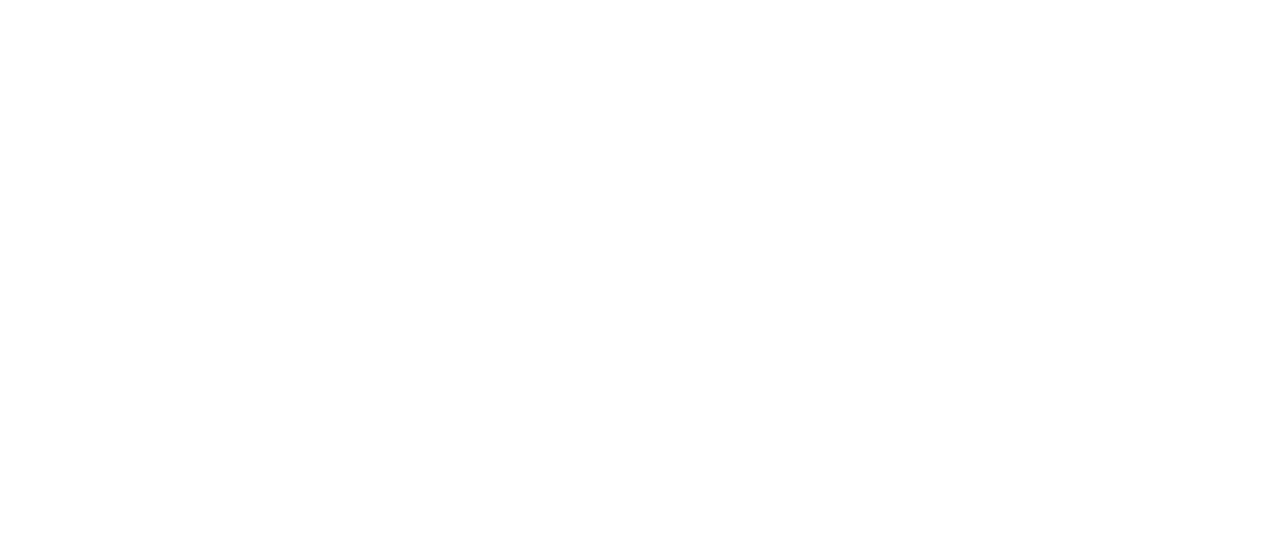
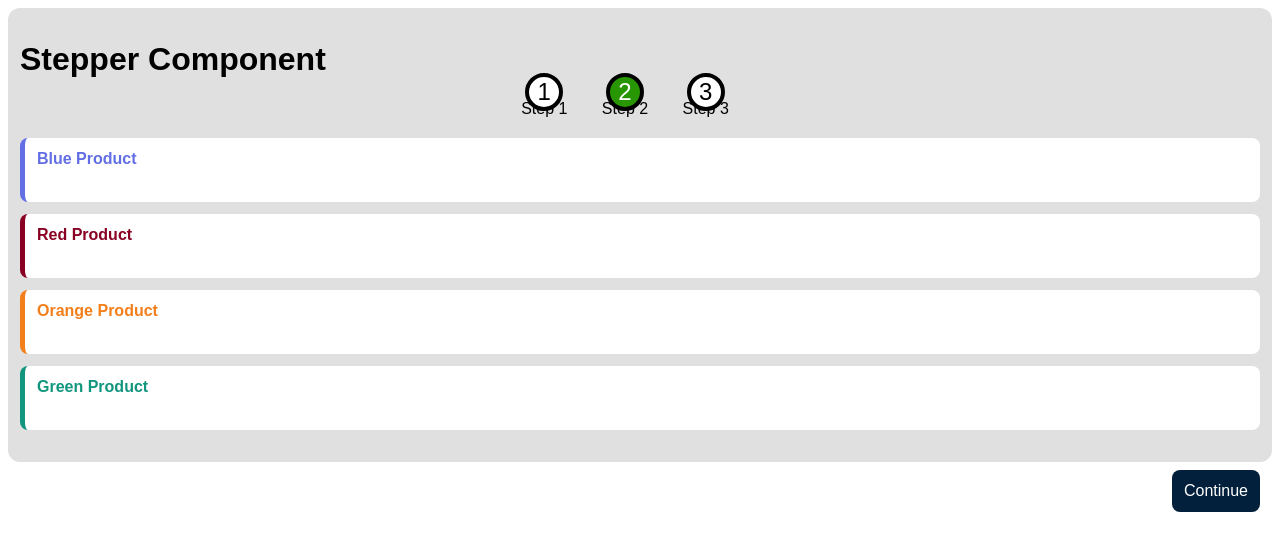
Before and after one commit to acciojob/purchase-form-ABHIRAJ9064, a website: page main.html in a window 1280 px wide. Drawn offline with Linux system fonts and the light colour scheme.

Commit message:
created a submission

```diff
--- a/main.html
+++ b/main.html
@@ -7,7 +7,21 @@
 </head>
 
 <body>
-	<!-- the entire body must be written by student -->
+	 <div id="wrapper">
+        <h1>Stepper Component</h1>
+        <ul class="stepper">
+            <li data-step="1">Step 1</li>
+            <li data-step="2" class="selected">Step 2</li>
+            <li data-step="3">Step 3</li>
+        </ul>
+        <ul>
+            <li class="product-offering blue-product">Blue Product</li>
+            <li class="product-offering red-product">Red Product</li>
+            <li class="product-offering orange-product">Orange Product</li>
+            <li class="product-offering green-product">Green Product</li>
+        </ul>
+        <button id="continue-button">Continue</button>
+    </div>
     <script type="text/javascript" src="./script.js">
 </script>
 
--- a/script.js
+++ b/script.js
@@ -1 +1,30 @@
 //your JS code here. If required.
+document.addEventListener("DOMContentLoaded", function () {
+    // Get references to the stepper elements and continue button
+    const stepper = document.querySelector(".stepper");
+    const stepperItems = stepper.querySelectorAll("li");
+    const continueButton = document.getElementById("continue-button");
+
+    // Add a click event listener to the stepper items
+    stepperItems.forEach((step) => {
+        step.addEventListener("click", function () {
+            // Remove the "selected" class from all steps
+            stepperItems.forEach((item) => item.classList.remove("selected"));
+
+            // Add the "selected" class to the clicked step
+            step.classList.add("selected");
+        });
+    });
+
+    // Add a click event listener to the continue button
+    continueButton.addEventListener("click", function () {
+        // Find the currently selected step
+        const selectedStep = stepper.querySelector(".selected");
+
+        if (selectedStep) {
+            const stepNumber = selectedStep.getAttribute("data-step");
+            // You can perform an action based on the selected step
+            alert(`Continue to step ${stepNumber}`);
+        }
+    });
+});
--- a/styles.css
+++ b/styles.css
@@ -1,39 +1,107 @@
 /*  your css code here. If applicable */
-:root {
-            --wrapper-border-radius: 12px;
-            --wrapper-padding: 12px;
-            --wrapper-background-color: #e0e0e0;
+body {
+            font-family: Arial, sans-serif;
+        }
+        #wrapper {
+            padding: 12px;
+            border-radius: 12px;
+            background-color: #e0e0e0;
+        }
 
-            /* Circle */
-            --circle-width: 30px;
-            --circle-radius: calc(var(--circle-width) / 2);
-            --circle-border-width: 4px;
-            --circle-bottom-margin: 8px;
-            --circle-font-size: 24px;
 
-            /* Selected Circle */
-            --selected-background-color: #279600;
+        .stepper {
+            text-align: center;
+            list-style: none;
+            margin: 20px auto;
+            padding: 0;
+        }
 
-            /* Divider Line */
-            --divider-line-height: 4px;
+        .stepper li {
+            display: inline-block;
+            margin-right: 30px;
+            position: relative;
+        }
 
-            /* Product Offering */
-            --product-offering-height: 40px;
-            --product-offering-padding: 12px;
-            --product-offering-vertical-margin: 12px;
-            --product-offering-border-radius: 8px;
-            --product-offering-left-border-size: 5px;
+        .stepper li::before {
+            content: attr(data-step);
+            display: block;
+            width: 30px;
+            height: 30px;
+            margin: 8px 0;
+            font-size: 24px;
+            border: 4px solid black;
+            border-radius: 50%;
+            text-align: center;
+            line-height: 30px;
+            background-color: #fff;
+            position: absolute;
+            top: -35px;
+            left: 50%;
+            transform: translateX(-50%);
+        }
 
-            /* Product Colors */
-            --label-left-margin: 4px;
-            --blue-product-color: #626ee3;
-            --red-product-color: #890023;
-            --orange-product-color: #f37f1b;
-            --green-product-color: #11967e;
+        .stepper .selected::before {
+            color: #fff;
+            background-color: #279600;
+        }
 
-            /* Button */
-            --button-padding: 12px;
-            --button-font-size: 16px;
-            --button-border-radius: 8px;
-            --button-background-color: #02203c;
+        .divider {
+            width: 30px;
+            height: 4px;
+            background-color: black;
+            position: absolute;
+            top: 50%;
+            left: calc(50% + 15px);
+            transform: translateY(-50%);
         }
+
+
+        ul {
+            list-style: none;
+            margin: 20px 0;
+            padding: 0;
+        }
+
+        li.product-offering {
+            padding: 12px;
+            margin: 12px 0;
+            height: 40px;
+            border-radius: 8px;
+            font-weight: bold;
+            background-color: #fff;
+            border-left: 5px solid;
+            padding-left: 12px;
+        }
+
+        li.blue-product {
+            color: #626ee3;
+            border-color: #626ee3;
+        }
+
+        li.red-product {
+            color: #890023;
+            border-color: #890023;
+        }
+
+        li.orange-product {
+            color: #f37f1b;
+            border-color: #f37f1b;
+        }
+
+        li.green-product {
+            color: #11967e;
+            border-color: #11967e;
+        }
+
+
+        #continue-button {
+            float: right;
+            margin-top: 20px;
+            padding: 12px;
+            font-size: 16px;
+            border-radius: 8px;
+            background-color: #02203c;
+            color: #fff;
+            border: none;
+            cursor: pointer;
+        }
```
